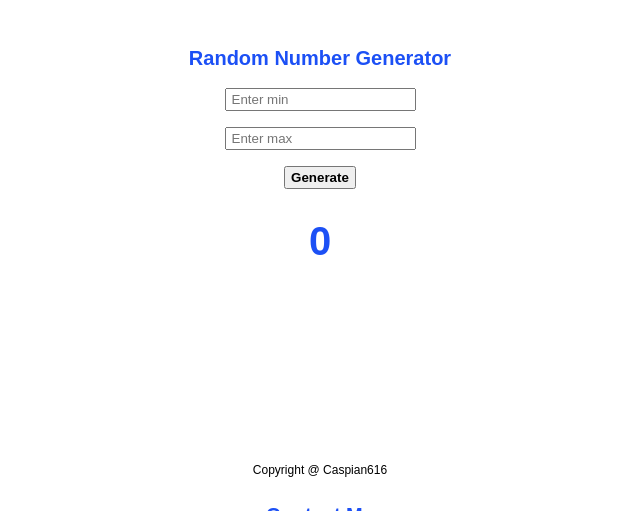
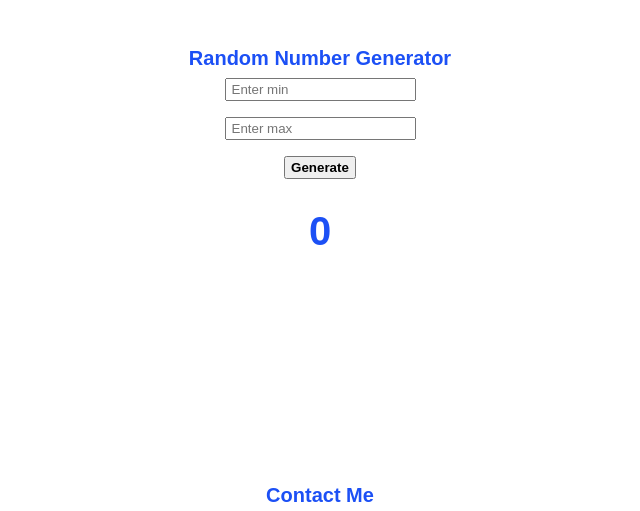
Before and after one commit to Caspian616/rng, a plain HTML site: page index.html in a window 1280 px wide. Shown: the part 303-814 px from the top of the page, without its empty margins (320-960 px from the left). Drawn offline with Linux system fonts and the light colour scheme.

Commit message:
fixed footer

```diff
--- a/styles/style.css
+++ b/styles/style.css
@@ -7,7 +7,6 @@
 h2 {
     color: #1C50F5;
     font-size: 20px;
-    padding-bottom: 10px;
 }
 
 .generator{
@@ -60,12 +59,9 @@ h2.randomNumber{
 /* footer */
 
 footer {
-    position: absolute;
-    bottom: 0px;
     width: 80%;
-    left: 50%;
-    transform: translateX(-50%);
     text-align: center;
+    margin: auto;
     padding: 20px;
     color: #000;
     font-size: 12px;
```
